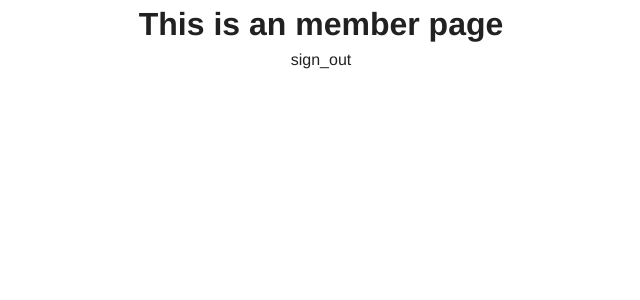
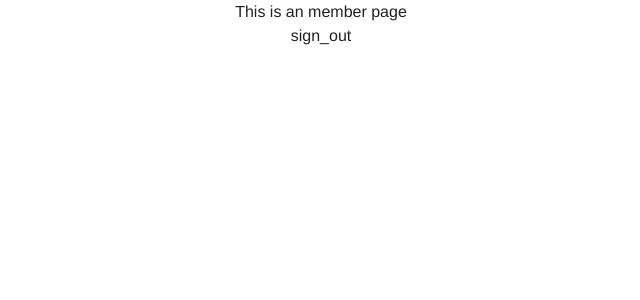
Before and after one commit to onon1101/shopwebsite, a Vue app: page /member in a window 1280 px wide. Shown: the top 300 px of the page, without its empty margins (319-959 px from the left). Built offline with nearby package versions, Linux system fonts and the light colour scheme; what vue3-cookies would draw is missing.

Commit message:
initial tailwindcss

```diff
--- a/package.json
+++ b/package.json
@@ -26,11 +26,14 @@
     "@vue/cli-plugin-eslint": "~5.0.0",
     "@vue/cli-plugin-router": "~5.0.0",
     "@vue/cli-service": "~5.0.0",
+    "autoprefixer": "^10.4.20",
     "eslint": "^7.32.0",
     "eslint-plugin-vue": "^8.0.3",
     "gh-pages": "^6.2.0",
+    "postcss": "^8.4.49",
     "sass": "^1.82.0",
-    "sass-loader": "^13.0.0"
+    "sass-loader": "^13.0.0",
+    "tailwindcss": "^3.4.16"
   },
   "eslintConfig": {
     "root": true,
--- /dev/null
+++ b/postcss.config.js
@@ -0,0 +1,6 @@
+module.exports = {
+  plugins: {
+    tailwindcss: {},
+    autoprefixer: {},
+  },
+}
--- /dev/null
+++ b/src/index.css
@@ -0,0 +1,3 @@
+@tailwind base;
+@tailwind components;
+@tailwind utilities;
--- a/src/main.js
+++ b/src/main.js
@@ -1,4 +1,5 @@
 import { createApp } from 'vue'
+import './index.css';
 import App from './App.vue'
 import router from './router'
 import VueCookies from 'vue3-cookies'
@@ -7,6 +8,7 @@
 import { createVuetify } from 'vuetify'
 import * as components from 'vuetify/components'
 import * as directives from 'vuetify/directives'
+
 
 // 初始化 Vuetify
 
--- /dev/null
+++ b/tailwind.config.js
@@ -0,0 +1,12 @@
+/** @type {import('tailwindcss').Config} */
+module.exports = {
+  purge: ['./index.html', './src/**/*.{vue,js,ts,jsx,tsx}'],
+  darkMode: false, // or 'media' or 'class'
+  theme: {
+    extend: {},
+  },
+  variants: {
+    extend: {},
+  },
+  plugins: [],
+}
```
Also changed, not shown: 1 other file (tests, documents, lock files or other folders).
